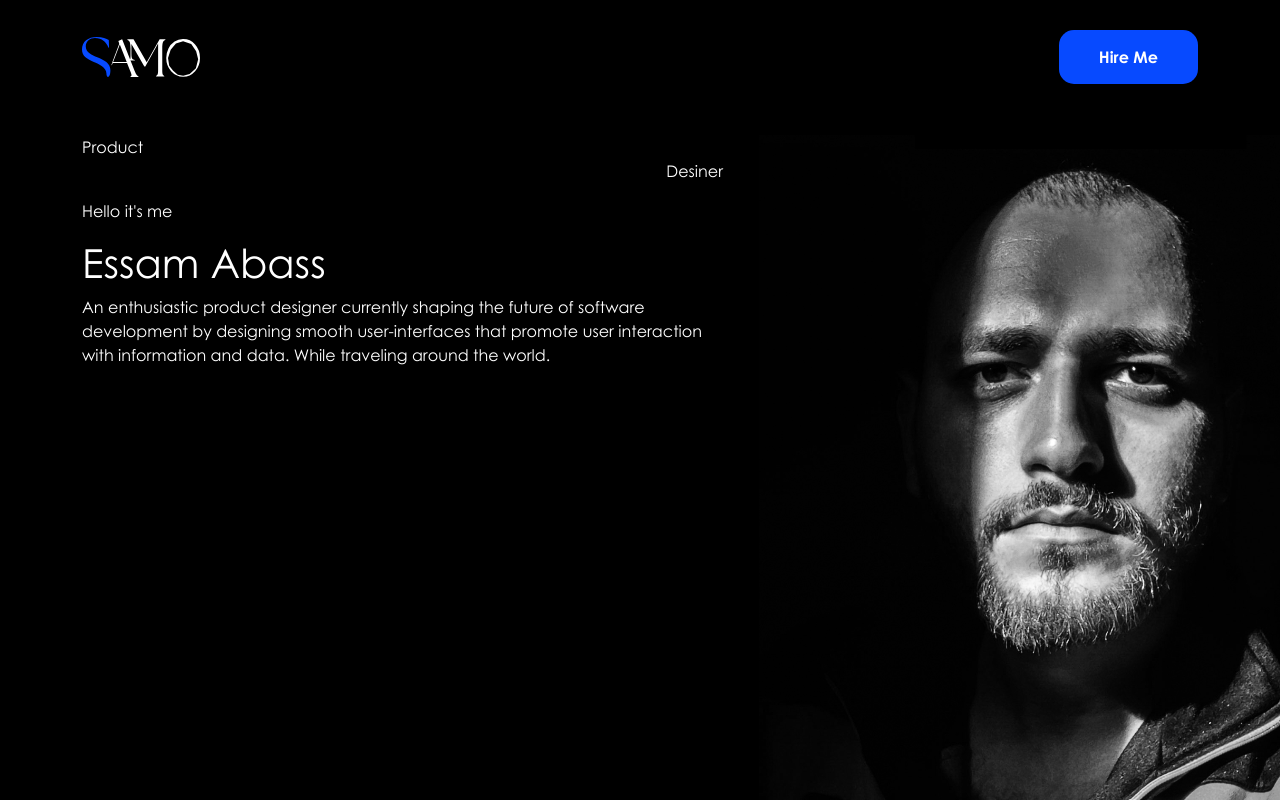
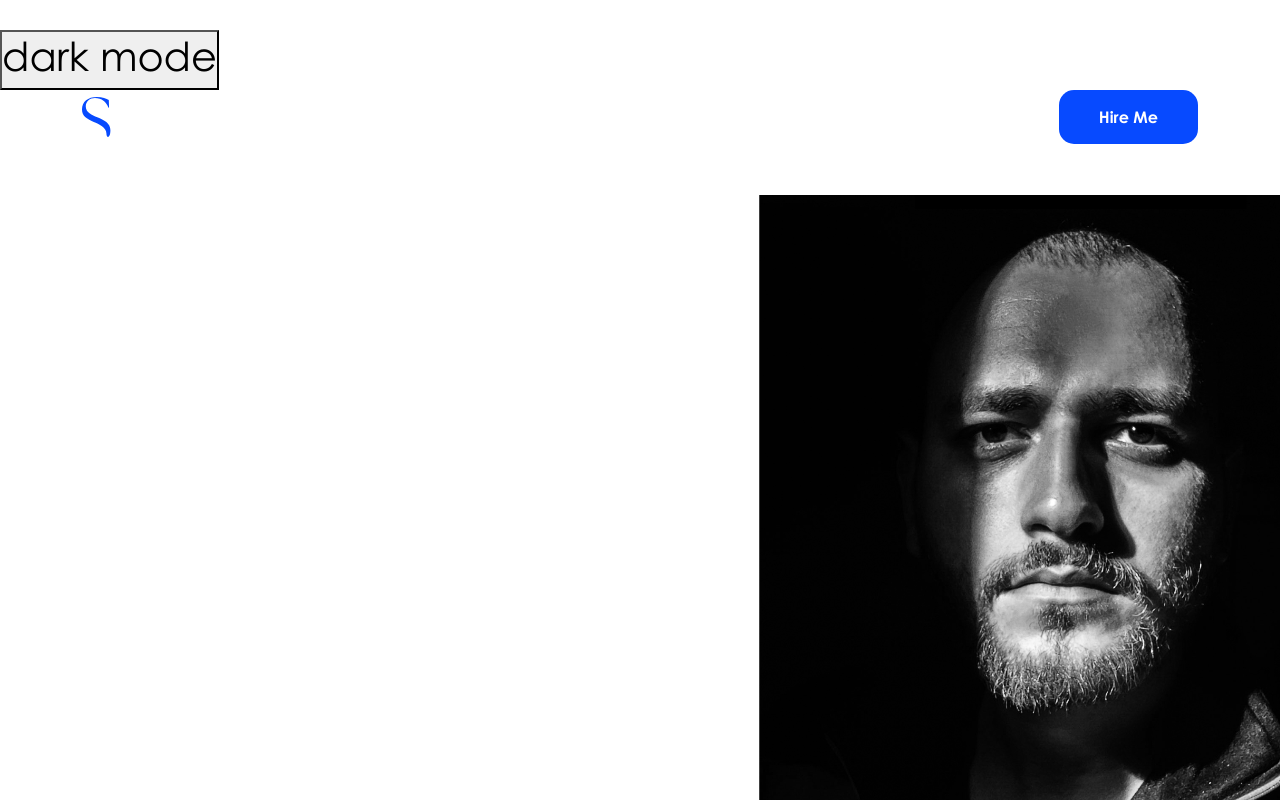
Before and after one commit to Hamza-Noah/Islam-Project, a React (Vite) app: page / in a window 1280 px wide. Shown: the top 800 px of the page. Built offline with nearby package versions, Linux system fonts and the light colour scheme.

Commit message:
added the change color theme

```diff
--- a/package.json
+++ b/package.json
@@ -11,9 +11,12 @@
   },
   "dependencies": {
     "@fortawesome/react-fontawesome": "^0.2.0",
+    "@reduxjs/toolkit": "^2.0.1",
     "bootstrap": "^5.3.2",
     "react": "^18.2.0",
-    "react-dom": "^18.2.0"
+    "react-dom": "^18.2.0",
+    "react-redux": "^9.0.4",
+    "redux": "^5.0.0"
   },
   "devDependencies": {
     "@types/react": "^18.2.37",
--- a/src/App.jsx
+++ b/src/App.jsx
@@ -2,15 +2,29 @@ import { useState } from "react";
 import "./App.css";
 import Header from "./components/Header";
 import Landing from "./components/Landing";
+import { changeThemeToDark, darkMode } from "./components/RTK/slice";
+import { useDispatch, useSelector } from "react-redux";
 
 function App() {
   const [count, setCount] = useState(0);
+  const mode = useSelector((state) => state.changeTheme.darkMode);
+  console.log(mode);
 
+  const dispatch = useDispatch();
   return (
     <>
-      <section className="all-template">
-          <Header />
-          <Landing />
+      <section
+        style={{
+          background: mode ? "white" : "",
+          color: mode ? "black" : "",
+        }}
+        className="all-template"
+      >
+        <button onClick={() => dispatch(changeThemeToDark())}>
+          <h1>dark mode</h1>
+        </button>
+        <Header />
+        <Landing />
       </section>
     </>
   );
--- /dev/null
+++ b/src/components/RTK/slice.js
@@ -0,0 +1,17 @@
+import { createSlice } from "@reduxjs/toolkit";
+
+const initialState = { darkMode: true };
+
+export const darkMode = createSlice({
+  name: "dark mode",
+  initialState,
+  reducers: {
+    changeThemeToDark: (state) => {
+       return {...state, darkMode: !state.darkMode};
+    },
+  },
+});
+
+export const { changeThemeToDark } = darkMode.actions;
+
+export default darkMode.reducer
--- /dev/null
+++ b/src/components/RTK/store.js
@@ -0,0 +1,8 @@
+import { configureStore } from "@reduxjs/toolkit";
+import changeTheme from "./slice";
+
+export const store = configureStore({
+  reducer: {
+    changeTheme: changeTheme,
+  },
+});
--- a/src/main.jsx
+++ b/src/main.jsx
@@ -3,9 +3,13 @@ import ReactDOM from "react-dom/client";
 import App from "./App.jsx";
 import "../node_modules/bootstrap/dist/css/bootstrap.min.css";
 import "./index.css";
+import { Provider } from "react-redux";
+import { store } from "./components/RTK/store.js";
 
 ReactDOM.createRoot(document.getElementById("root")).render(
   <React.StrictMode>
-    <App />
+    <Provider store={store}>
+      <App />
+    </Provider>
   </React.StrictMode>
 );
--- /dev/null
+++ b/src/theme.css
@@ -0,0 +1,29 @@
+/* Light Theme */
+:root {
+  --primary-color: #396C54;
+  --secondary-color: #CF755A;
+  --primary-text-color: #73827B;
+  --secondary-text-color: #F1ECDA;
+  --what-next-bg: #d8d5bf;
+  --what-next-icon-bg: #aec1ba;
+  /* ... other color variables */
+}
+
+/* Dark Theme */
+:root.dark {
+  --primary-color: #ffffff;
+  --secondary-color: #074AFF;
+  --primary-text-color: #707070;
+  --secondary-text-color: #F1ECDA;
+  --what-next-bg: #000000;
+  --what-next-icon-bg: #262626;
+  /* ... other color variables */
+}
+
+/* Shared Styles */
+body {
+  background-color: var(--what-next-bg);
+  color: var(--primary-text-color);
+}
+
+/* Add more styles as needed using the custom properties */
```
Also changed, not shown: src/theme.js (deleted, +0 -28 lines), 1 other file (tests, documents, lock files or other folders).
